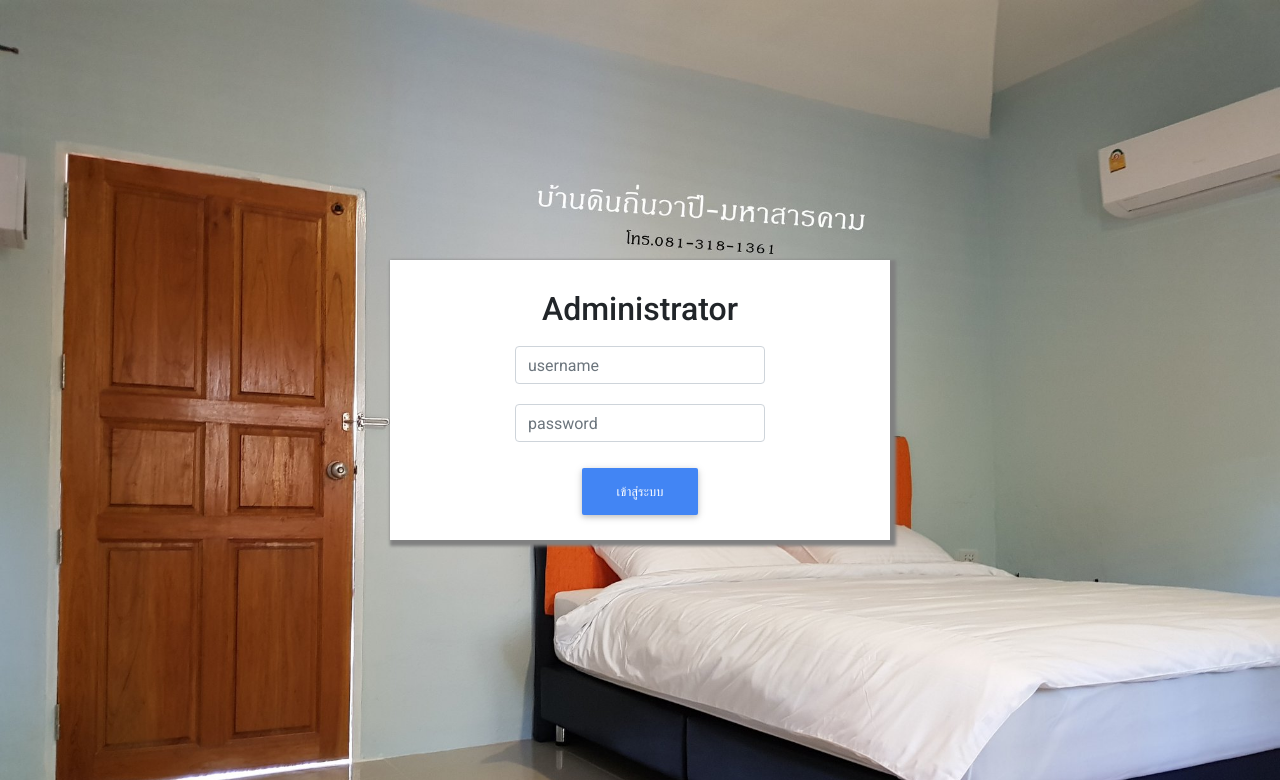
After one commit to MMasterZ/roombook, a PHP site: page /admin_login.php in a window 1280 px wide. The commit adds this page. Shown: the top 780 px of the page. Run offline with PHP 8.4, Linux system fonts and the light colour scheme; some libraries are stand-ins or nearby versions.

Commit message:
add admin section

```diff
--- /dev/null
+++ b/admin_login.php
@@ -0,0 +1,65 @@
+<!DOCTYPE html>
+<html lang="en">
+
+<head>
+    <meta charset="UTF-8">
+    <meta name="viewport" content="width=device-width, initial-scale=1, shrink-to-fit=no">
+    <meta http-equiv="x-ua-compatible" content="ie=edge">
+    <title>บ้านดินถิ่นวาปี</title>
+    <!-- MDB icon -->
+    <link rel="icon" href="img/mdb-favicon.ico" type="image/x-icon">
+    <!-- Font Awesome -->
+    <link rel="stylesheet" href="https://use.fontawesome.com/releases/v5.11.2/css/all.css">
+    <!-- Google Fonts Roboto -->
+    <link rel="stylesheet" href="https://fonts.googleapis.com/css?family=Roboto:300,400,500,700&display=swap">
+    <!-- Bootstrap core CSS -->
+    <link rel="stylesheet" href="css/bootstrap.min.css">
+    <!-- Material Design Bootstrap -->
+    <link rel="stylesheet" href="css/mdb.min.css">
+    <!-- Your custom styles (optional) -->
+    <link rel="stylesheet" href="css/style.css">
+</head>
+
+<body class='bg'>
+
+    <form action="api/adminLogin.php" method="post">
+        <div class="login-container">
+            <div align="center" style='padding:10px' class='h2'>Administrator</div>
+            <div align="center" style='width:250px;margin:auto'>
+                <input name="username" class="form-control" type="text" placeholder='username'>
+            </div>
+            <div align="center" style='width:250px;margin:auto;padding-top:20px'>
+                <input name="password" class="form-control" type="text" placeholder='password'>
+            </div>
+            <div align="center" style="padding-top:20px">
+                <button type='submit' type="button" class="btn btn-primary">เข้าสู่ระบบ</button>
+            </div>
+        </div>
+    </form>
+</body>
+
+
+<style>
+.brx {
+    border: 1px solid red
+}
+
+.bg {
+    background-image: url('img/1.jpg');
+    background-size: cover
+}
+
+.login-container {
+    width: 500px;
+    height: 280px;
+    position: absolute;
+    top: 50%;
+    left: 50%;
+    transform: translate(-50%, -50%);
+    box-shadow: 3px 3px 3px 3px grey;
+    background-color: white;
+    padding: 20px;
+}
+</style>
+
+</html>
```
Also changed, not shown: admin.php (added, +30 -0 lines), api/adminLogin.php (added, +18 -0 lines), register.php (+0 -10 lines).
